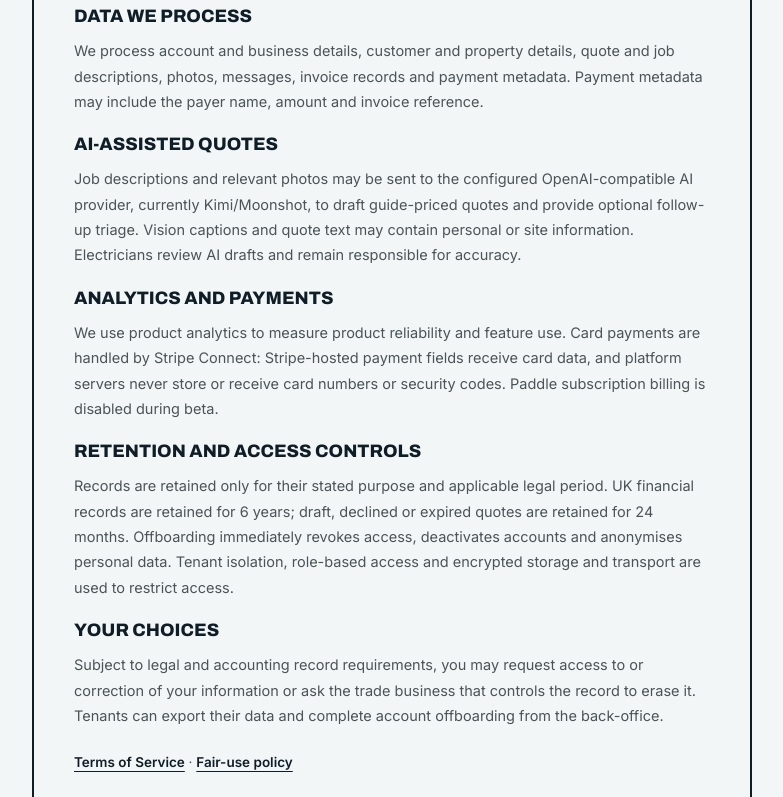
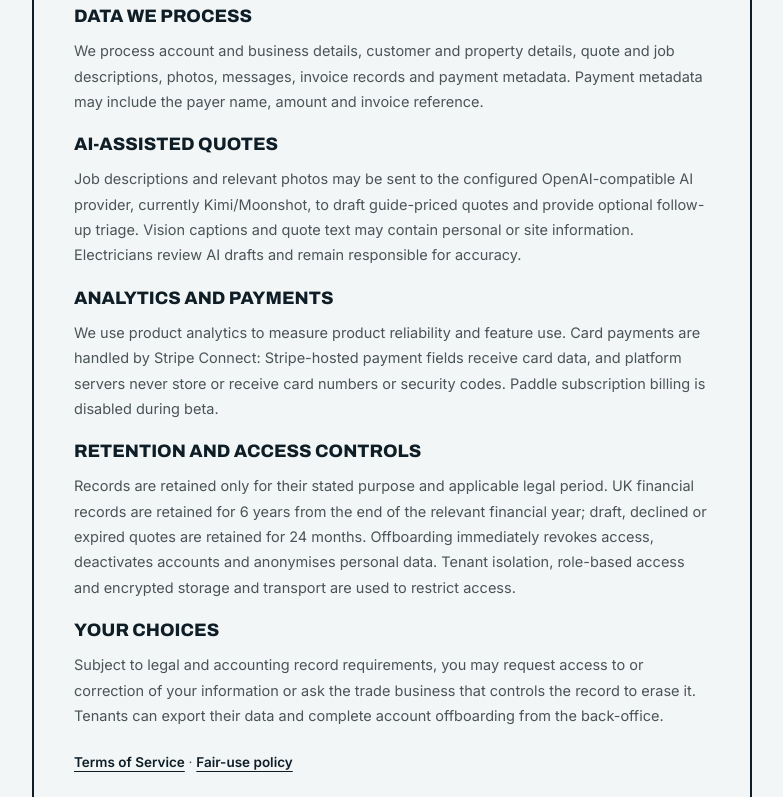
Before and after one commit to shand-j/mytradeportal, a React (Vite) app in the folder web/landing/new design/app/: page /privacy in a window 1280 px wide. Shown: the part 366-1163 px from the top of the page, without its empty margins (248-1031 px from the left). Built offline with nearby package versions, Linux system fonts and the light colour scheme; no server answers.

Commit message:
fix: address senior review feedback

```diff
--- a/web/landing/new design/app/src/pages/Privacy.tsx
+++ b/web/landing/new design/app/src/pages/Privacy.tsx
@@ -60,8 +60,9 @@ export default function Privacy() {
           <h2 className="font-display text-lg font-extrabold uppercase">Retention and access controls</h2>
           <p className="mt-2 text-[var(--muted)]">
             Records are retained only for their stated purpose and applicable
-            legal period. UK financial records are retained for 6 years;
-            draft, declined or expired quotes are retained for 24 months.
+            legal period. UK financial records are retained for 6 years from
+            the end of the relevant financial year; draft, declined or expired
+            quotes are retained for 24 months.
             Offboarding immediately revokes access, deactivates accounts and
             anonymises personal data. Tenant isolation, role-based access and
             encrypted storage and transport are used to restrict access.
```
Also changed, not shown: 1 other file (tests, documents, lock files or other folders).
